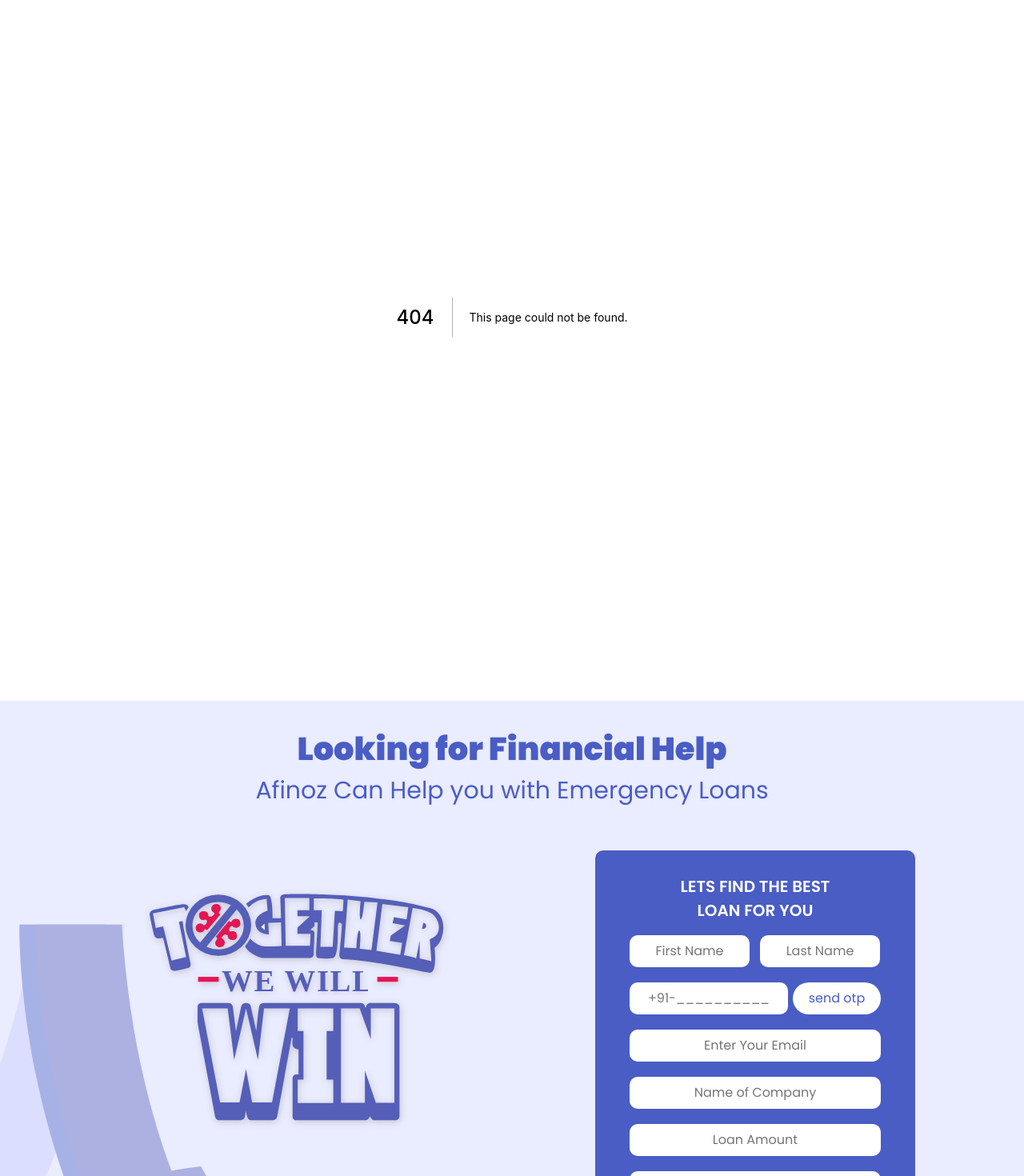
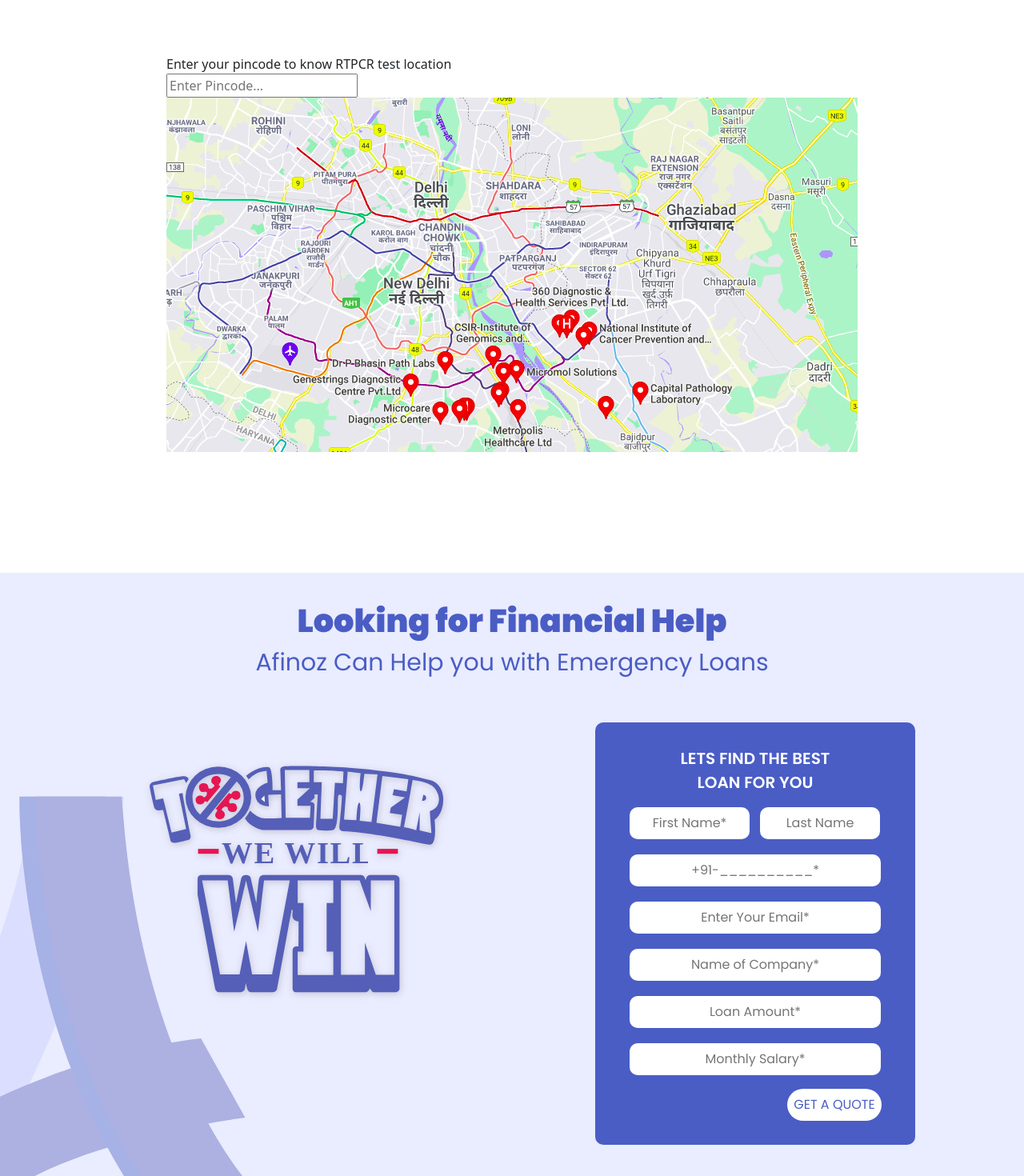
Before and after one commit to upanishaddeo/Covid-Project, a Next.js app: page /rtp-cr-test-near-me in a window 1280 px wide. Before the commit this address had no page. Shown: the part 180-1650 px from the top of the page at 80% size. Built offline with nearby package versions, Linux system fonts and the light colour scheme.

Commit message:
rtpcr test page and api integrate

```diff
--- a/components/Footer.js
+++ b/components/Footer.js
@@ -1,9 +1,164 @@
 import React, { Component } from 'react'
-import { Row, Col } from 'react-bootstrap';
+import { Row, Col , Spinner} from 'react-bootstrap';
+import Modal from 'react-bootstrap/Modal'
 import footerStyles from '../styles/Home.module.css';
+import { Regex } from "../components/utility";
 
 class Footer extends Component {
+    constructor(props) {
+        super(props);
+    this.state = {
+        data: {
+          f_name: {
+            type: "text",
+            value: "",
+            error: "",
+            valid: true,
+          },
+          l_name: {
+            type: "text",
+            value: "",
+            error: "",
+            valid: false,
+          },
+          phone_no: {
+            type: "number",
+            value: "",
+            error: "",
+            valid: true,
+          },
+          email: {
+            type: "email",
+            value: "",
+            error: "",
+            valid: true,
+          },
+          company: {
+            type: "text",
+            value: "",
+            error: "",
+            valid: true,
+          },
+          l_amount: {
+            type: "number",
+            value: "",
+            error: "",
+            valid: true,
+          },
+          m_salary: {
+            type: "number",
+            value: "",
+            error: "",
+            valid: true,
+          },
+
+        },
+        loader:false,
+        show:false
+      };
+    }
+
+     handleClose = () => {this.setState({show:false})};
+     handleShow = () => {this.setState({show:true})};
+
+
+
+    handleChange = (evt) => {
+        let data = this.state.data;
+        let name = evt.target.name;
+        let value = evt.target.value;
+        let validateData = this.state.validateData;
+        data[name]["value"] = value;
+        this.setState({ data }, ()=>{
+
+        });
+
+        function isFilled(value) {
+          if (value != null && value != "") return true;
+          else return false;
+        }
+
+        function validType(value, type) {
+          if (value.match(Regex[type])) return true;
+          else return false;
+        }
+
+        if (data[name]["valid"] == true) {
+          if (!isFilled(data[name]["value"])) {
+            data[name]["error"] = "*Required";
+          } else if (!validType(data[name]["value"], data[name].type)) {
+            data[name]["error"] = "*not valid";
+          } else if (
+            name == "phone_no" &&
+            (parseInt(value) > 9999999999 || parseInt(value) < 6000000000)
+          ) {
+            data[name]["error"] = "*not valid";
+          } else {
+            data[name]["error"] = "";
+          }
+        } else if (isFilled(data[name])) {
+          if (!validType(data[name].value, data[name].type)) {
+            data[name].error = "*not valid";
+          } else {
+            data[name].error = "";
+          }
+        }
+        console.log("kkkkkkkk",data)
+      };
+
+      //*Form Submmit
+
+      handleSubmit = (e) => {
+        e.preventDefault();
+        let data = this.state.data;
+        let loader = this.state.loader
+        function fillValue() {
+          let flag = true;
+          Object.keys(data).map((item) => {
+            if (
+              data[item].error.length == 0 &&
+              data[item].value.length == 0 &&
+              data[item].valid == true
+            ) {
+              flag = false;
+            }
+          });
+          return flag;
+        }
+        function validate() {
+          let valid = true;
+          Object.keys(data).map((item) => {
+            if (data[item].error.length > 0) {
+              valid = false;
+            }
+          });
+          return valid;
+        }
+
+        if (validate() && fillValue()) {
+
+         alert("data upload sucessfully")
+          this.setState({loader:true})
+          this.handleShow()
+        } else {
+          Object.keys(data).map((item) => {
+            if (
+              (data[item].error == "" || data[item].error == null) &&
+              (data[item].value == "" || data[item].value == null) &&
+              data[item].valid == true
+            ) {
+              data[item].error = "*Required";
+            }
+          });
+
+          this.setState(data);
+        }
+      };
+
+
+
     render() {
+        let { data } = this.state
         return (
             <div className={footerStyles.mainFooter}>
                 <div className={footerStyles.footerHeading}>
@@ -20,25 +175,33 @@
                             <div className={footerStyles.mainpadding}>
                                 <p className={footerStyles.headingFirst}>Lets find the best<br /> Loan for you</p>
                                 <div className={footerStyles.flex1}>
-                                    <input type="text" placeholder="First Name" />
-                                    <input type="text" placeholder="Last Name" />
-                                </div>
-                                <div className={footerStyles.flex2}>
-                                    <input type="text" placeholder="+91-__________" />
-                                    <div className={footerStyles.sendOtp}>Send Otp</div>
+                                    <input className={data.f_name.error.length>0 && footerStyles.inputError} type="text" placeholder="First Name*"  name="f_name" value={data.f_name.value} onChange={(e) => this.handleChange(e)} />
+                                    <input  className={data.l_name.error.length>0 && footerStyles.inputError} type="text" placeholder="Last Name" name="l_name"  value={data.l_name.value}  onChange={(e) => this.handleChange(e)}/>
                                 </div>
                                 <div className={footerStyles.flex3}>
-                                    <input type="text" placeholder="Enter Your Email" />
-                                    <input type="text" placeholder="Name of Company" />
-                                    <input type="text" placeholder="Loan Amount" />
-                                    <input type="text" placeholder="Monthly Salary" />
+                                    <input type="text" className={data.phone_no.error.length>0 && footerStyles.inputError} placeholder="+91-__________*" name="phone_no" maxLength="10" value={data.phone_no.value} onChange={(e) => this.handleChange(e)} />
+
+                                </div>
+                                <div className={footerStyles.flex3}>
+                                    <input type="text" className={data.email.error.length>0 && footerStyles.inputError}  placeholder="Enter Your Email*" name="email" value={data.email.value} onChange={(e) => this.handleChange(e)}/>
+                                    <input type="text" className={data.company.error.length>0 && footerStyles.inputError} placeholder="Name of Company*" name="company" value={data.company.value} onChange={(e) => this.handleChange(e)}/>
+                                    <input type="text" className={data.l_amount.error.length>0 && footerStyles.inputError} placeholder="Loan Amount*" name="l_amount" value={data.l_amount.value} onChange={(e) => this.handleChange(e)}/>
+                                    <input type="text" className={data.m_salary.error.length>0 && footerStyles.inputError} placeholder="Monthly Salary*" name="m_salary" value={data.m_salary.value} onChange={(e) => this.handleChange(e)} />
                                 </div>
 
-                                <div className={footerStyles.getQuote}>Get a quote</div>
+                                <div className={footerStyles.getQuote}  onClick={(e) => this.handleSubmit(e)}>Get a quote</div>
+                                { this.state.loader && <Spinner animation="border" />}
                             </div>
                         </div>
                     </Col>
                 </Row>
+                 <div className="popup-modal"><Modal  show={this.state.show} onHide={this.handleClose} animation={false}>
+
+
+          <div>hello this is the modal</div>
+        </Modal>
+        </div>
+
             </div>
 
         )
--- /dev/null
+++ b/components/utility.js
@@ -0,0 +1,13 @@
+export const Regex = {
+    email: /^(("[\w-\s]+")|([\w-]+(?:\.[\w-]+)*)|("[\w-\s]+")([\w-]+(?:\.[\w-]+)*))(@((?:[\w-]+\.)*\w[\w-]{0,66})\.([a-z]{2,6}(?:\.[a-z]{2})?)$)|(@\[?((25[0-5]\.|2[0-4][0-9]\.|1[0-9]{2}\.|[0-9]{1,2}\.))((25[0-5]|2[0-4][0-9]|1[0-9]{2}|[0-9]{1,2})\.){2}(25[0-5]|2[0-4][0-9]|1[0-9]{2}|[0-9]{1,2})\]?$)/,
+    password: /^[a-zA-Z0-9!@#$%^&*()_ \- , . \/ \? ~ <> = + : "'\[\]  \{\} \(\) | ]{6,50}$/,
+    text: /^[a-zA-Z ]+$/,
+    number: /^[0-9]+$/,
+    float: /^\d+(\.\d+)?$/,
+    varchar: /^[a-zA-Z0-9 \- \/ , .]+$/,
+    date: /^(0?[1-9]|[12][0-9]|3[01])[\/\-](0?[1-9]|1[012])[\/\-]\d{4}$/,
+    pin: /^[0-9]{6}/,
+    mobile: /^[6789]\d{9}$/,
+    aadhar: /^[1-9]{11}/,
+    pan: /^([a-zA-Z]){5}([0-9]){4}([a-zA-Z]){1}?$/
+}
--- /dev/null
+++ b/pages/rtp-cr-test-near-me.js
@@ -0,0 +1,71 @@
+import React, { Component } from "react";
+import router from "next/router";
+export default class rrtpCrTestNearMe extends Component {
+  constructor(props) {
+    super(props);
+    this.state = {
+      pincode: "",
+      pinError: "",
+      district: "",
+    };
+  }
+  fetchPinData = (pin) => {
+    fetch("https://api.postalpincode.in/pincode/" + pin)
+      .then((res) => res.json())
+      .then((res) => {
+        if (res[0].Status == "Error" || res[0].Status == 404) {
+          this.setState({ district: "" }, () => {});
+          alert("Enter Correct PIN");
+        } else {
+          this.setState({ district: res[0].PostOffice[0].District }, () => {});
+        }
+      })
+      .catch((err) => console.log(err));
+  };
+
+  handlePin = (evt) => {
+    let pincode = this.state.pincode;
+    pincode = evt.target.value;
+    this.setState({ pincode });
+
+    if (pincode.length == 6) {
+      this.fetchPinData(pincode);
+      this.setState({ pinError: "" });
+    } else if (evt.target.value.length < 6) {
+      this.setState({ pinError: "*Not Valid" });
+    } else {
+      this.setState({ pinError: "" });
+    }
+  };
+  render() {
+    let pinError = this.state.pinError;
+    return (
+      <div>
+        <div>
+          Enter your pincode to know RTPCR test location {this.state.district}
+        </div>
+        <div className={pinError.length > 0 ? "pincode" : ""}>
+          <input
+            className={pinError.length > 0 ? "pincode" : ""}
+            type="text"
+            placeholder="Enter Pincode..."
+            maxLength="6"
+            name="p_code"
+            onChange={(e) => this.handlePin(e)}
+          />
+        </div>
+
+        <a
+          target="_blank"
+          href={
+            "https://www.google.com/maps/search/rt+pcr+test+in+" +
+            this.state.district +
+            "/@28.5842868,77.314701,14z/data=!3m1!4b1?hl=en"
+          }
+        >
+          <img src="./rtpcr-noida.png" />
+        </a>
+      </div>
+    );
+  }
+}
--- a/styles/Home.module.css
+++ b/styles/Home.module.css
@@ -107,6 +107,11 @@
     color: #4A5DC5;
     margin-top: 17px;
     left: 99px;
+    cursor: pointer;
+}
+
+.modal-content {
+
 }
 .seccol img {
   width: 670px;
@@ -203,6 +208,9 @@
     padding: 8px;
     text-align: center;
     font-family: 'Poppins', sans-serif;
+}
+.inputError {
+  border: 2px solid red !important;
 }
 .flex2{
   display: flex;
--- a/styles/globals.css
+++ b/styles/globals.css
@@ -66,3 +66,7 @@
 .mt16 {
   margin-top: 16px;
 }
+.pincode{
+  border: 2px solid red;
+    width: 30%;
+}
```
Also changed, not shown: components/sideBardata.js (line endings or trailing spaces), public/rtpcr-noida.png (added).
